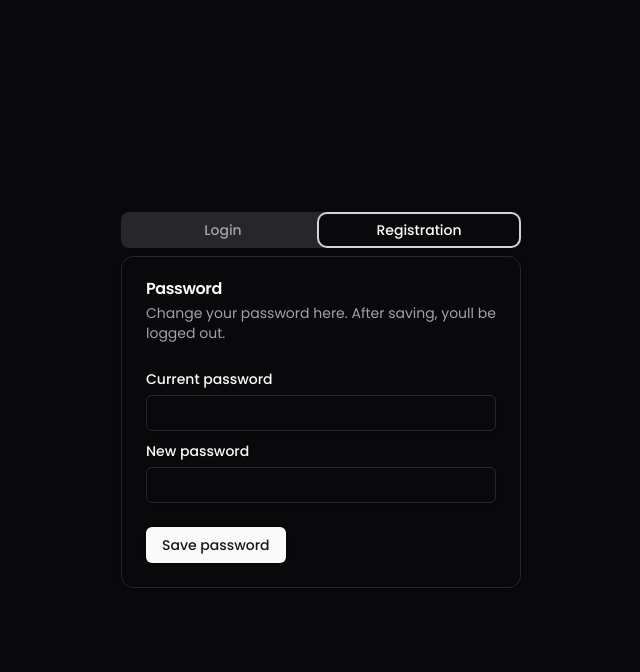
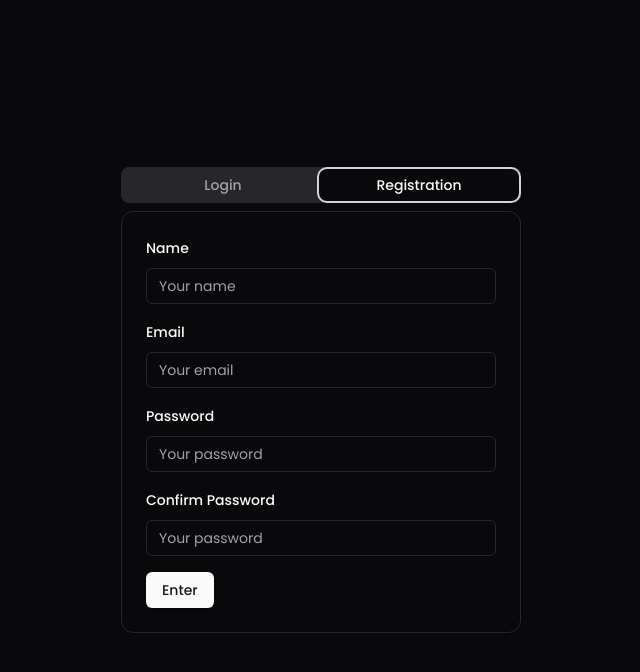
Before and after one commit to arindamkabir/habits-web, a Next.js app: page / in a window 1280 px wide. Both pictures are taken after a click on the tab "Registration". Shown: the top 672 px of the page, without its empty margins (319-959 px from the left). Built offline with nearby package versions, Linux system fonts and the light colour scheme.

Commit message:
feat: add registration form

```diff
--- a/components/auth/forms/login-form.tsx
+++ b/components/auth/forms/registration-form.tsx
@@ -7,7 +7,6 @@ import { Button } from "@/components/ui/button"
 import {
     Form,
     FormControl,
-    FormDescription,
     FormField,
     FormItem,
     FormLabel,
@@ -16,18 +15,29 @@ import {
 import { Input } from "@/components/ui/input"
 
 const formSchema = z.object({
+    name: z.string().min(2, { message: "Name has to be at least 2 characters long." }),
     email: z.string().email({
         message: "This is not a valid email.",
     }).min(1, { message: "This field has to be filled." }),
     password: z.string().min(8, { message: "Password has to be at least 8 characters long." }),
-})
+    confirmPassword: z.string().min(8, { message: "Password has to be at least 8 characters long." }),
+}).superRefine(({ password, confirmPassword }, ctx) => {
+    if (password !== confirmPassword)
+        ctx.addIssue({
+            code: "custom",
+            path: ["confirmPassword"],
+            message: "The passwords do not match"
+        });
+});
 
-const LoginForm = () => {
+const RegistrationForm = () => {
     const form = useForm<z.infer<typeof formSchema>>({
         resolver: zodResolver(formSchema),
         defaultValues: {
+            name: "",
             email: "",
-            password: ""
+            password: "",
+            confirmPassword: "",
         },
     })
 
@@ -37,7 +47,20 @@ const LoginForm = () => {
 
     return (
         <Form {...form}>
-            <form onSubmit={form.handleSubmit(onSubmit)} className="space-y-6">
+            <form onSubmit={form.handleSubmit(onSubmit)} className="space-y-4">
+                <FormField
+                    control={form.control}
+                    name="name"
+                    render={({ field }) => (
+                        <FormItem>
+                            <FormLabel>Name</FormLabel>
+                            <FormControl>
+                                <Input placeholder="Your name" {...field} />
+                            </FormControl>
+                            <FormMessage />
+                        </FormItem>
+                    )}
+                />
                 <FormField
                     control={form.control}
                     name="email"
@@ -64,10 +87,23 @@ const LoginForm = () => {
                         </FormItem>
                     )}
                 />
+                <FormField
+                    control={form.control}
+                    name="confirmPassword"
+                    render={({ field }) => (
+                        <FormItem>
+                            <FormLabel>Confirm Password</FormLabel>
+                            <FormControl>
+                                <Input type="password" placeholder="Your password" {...field} />
+                            </FormControl>
+                            <FormMessage />
+                        </FormItem>
+                    )}
+                />
                 <Button type="submit">Enter</Button>
             </form>
         </Form>
     )
 }
 
-export default LoginForm;
+export default RegistrationForm;
--- a/components/auth/login-registration-tab.tsx
+++ b/components/auth/login-registration-tab.tsx
@@ -16,6 +16,7 @@ import {
     TabsTrigger,
 } from "@/components/ui/tabs"
 import LoginForm from "./forms/login-form"
+import RegistrationForm from "./forms/registration-form"
 
 const LoginRegistrationTab = () => {
     return (
@@ -33,25 +34,9 @@ const LoginRegistrationTab = () => {
             </TabsContent>
             <TabsContent value="registration">
                 <Card>
-                    <CardHeader>
-                        <CardTitle>Password</CardTitle>
-                        <CardDescription>
-                            Change your password here. After saving, youll be logged out.
-                        </CardDescription>
-                    </CardHeader>
-                    <CardContent className="space-y-2">
-                        <div className="space-y-1">
-                            <Label htmlFor="current">Current password</Label>
-                            <Input id="current" type="password" />
-                        </div>
-                        <div className="space-y-1">
-                            <Label htmlFor="new">New password</Label>
-                            <Input id="new" type="password" />
-                        </div>
+                    <CardContent className="pt-6">
+                        <RegistrationForm />
                     </CardContent>
-                    <CardFooter>
-                        <Button>Save password</Button>
-                    </CardFooter>
                 </Card>
             </TabsContent>
         </Tabs>
```
